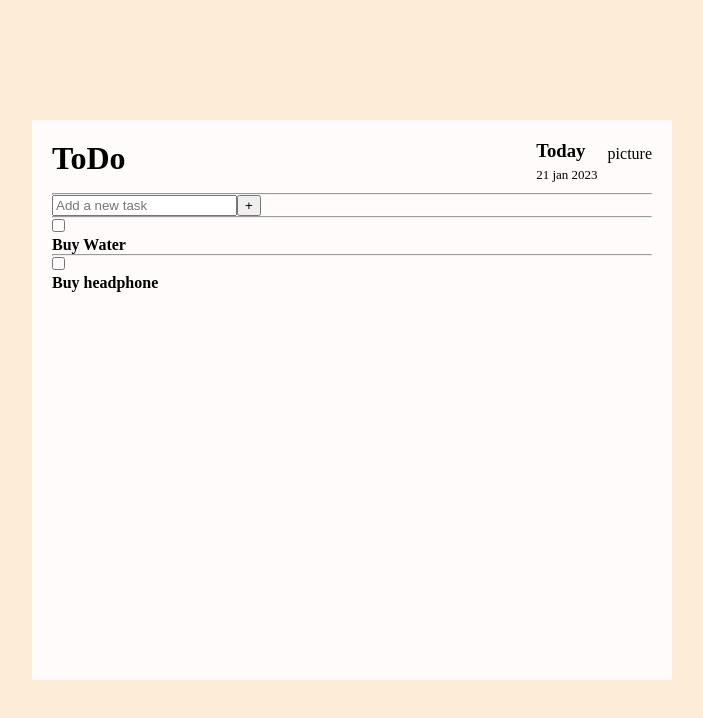
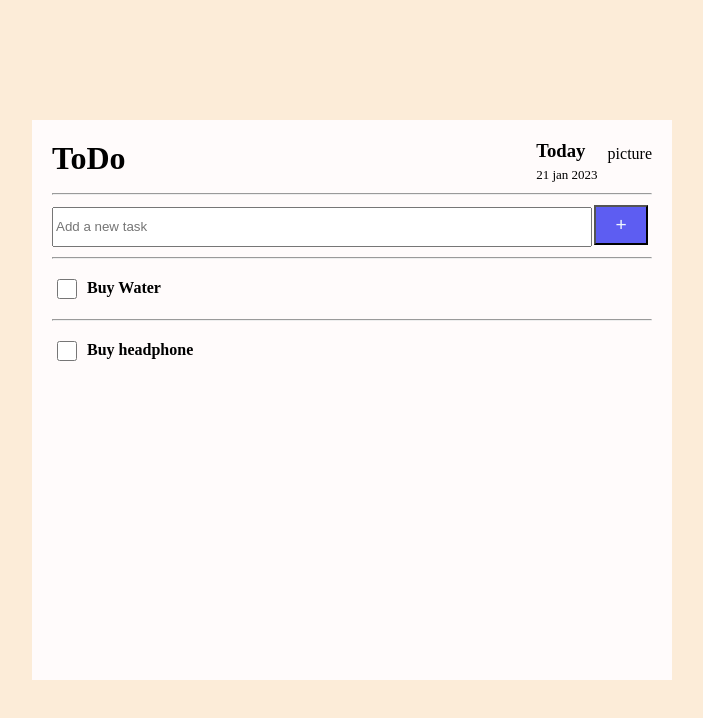
Before and after one commit to Daniel-Charles-J/todo-with-mern, a React (Create React App) app in the folder client/: page / in a window 1280 px wide. Shown: the top 718 px of the page, without its empty margins (288-991 px from the left). Built offline with nearby package versions, Linux system fonts and the light colour scheme.

Commit message:
css loading

```diff
--- a/client/src/Component/Dashboard/Dashboard.css
+++ b/client/src/Component/Dashboard/Dashboard.css
@@ -33,11 +33,46 @@
     width: 50%;
     padding: 20px;
 }
+.input-container{
+    margin: 10px 0 10px 0;
+}
+.inputBox input{
+    width: 90%;
+    height: 40px;
+    margin-right: 2px;
+}
+.inputBox button{
+    width: 9%;
+    height: 40px;
+    background-color: rgb(93, 93, 242);
+    color: aliceblue;
+    font-size: larger;
+}
+.tasks{
+    display: flex;
+    gap:5px;
+    margin : 20px 0 20px 0;
+}
+.tasks input{
+    width: 30px;
+    height: 20px;
+}
+.bending input{
+    border-color: white;
+    border-radius: 30px;
+}
 
-@media screen and (max-width : 650px){
+@media screen and (max-width : 700px){
     .main-container{
         background-color: rgb(255, 251, 251);
         height:70%;
         width: 70%;
     }
+
+    .inputBox input{
+        width: 80%;
+    }
+    .inputBox button{
+        width: 15%;
+    }
 }
--- a/client/src/Component/Dashboard/Dashboard.js
+++ b/client/src/Component/Dashboard/Dashboard.js
@@ -17,7 +17,7 @@ const Dashboard = () => {
                <hr/>
 
                <div className="input-container">
-                 <div>
+                 <div className="inputBox">
                     <input placeholder="Add a new task" type="text"></input>
                     <button>+</button>
                  </div>
@@ -25,12 +25,12 @@ const Dashboard = () => {
                <hr/>
 
                <div className="task-container">
-                  <div className="bending">
+                  <div className="bending tasks">
                     <input type="checkbox"></input>
                     <h4>Buy Water</h4>
                   </div>
                   <hr/>
-                  <div className="completed">
+                  <div className="completed tasks">
                     <input type="checkbox"></input>
                     <h4>Buy headphone</h4>
                   </div>
```
